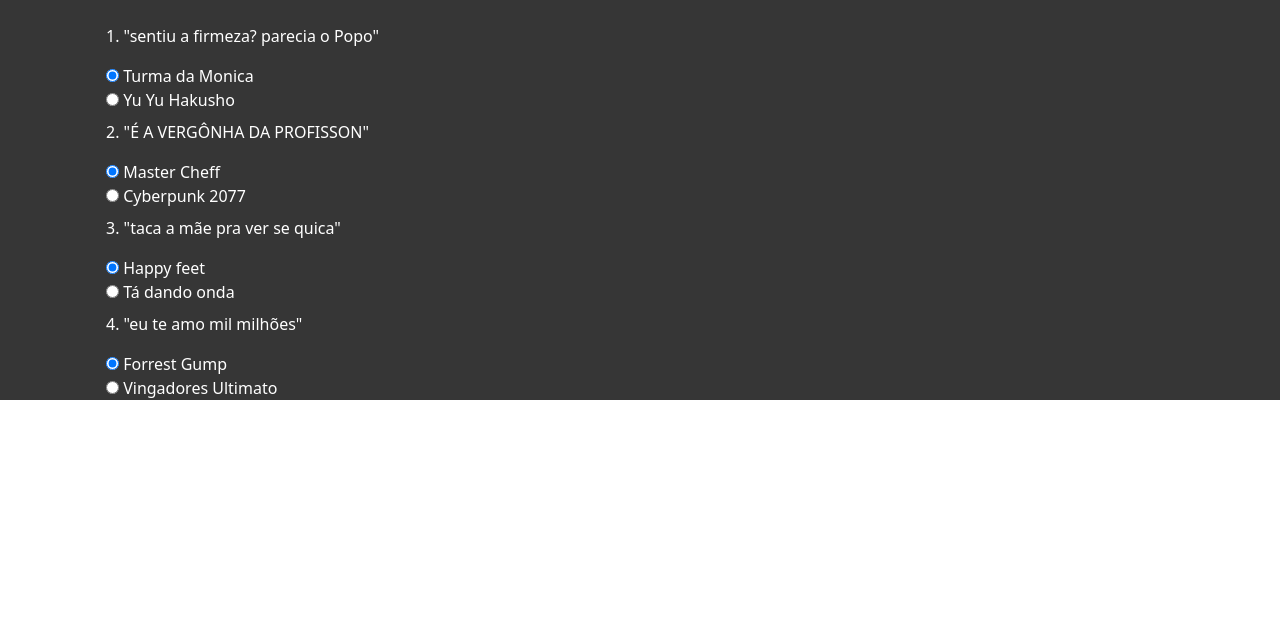
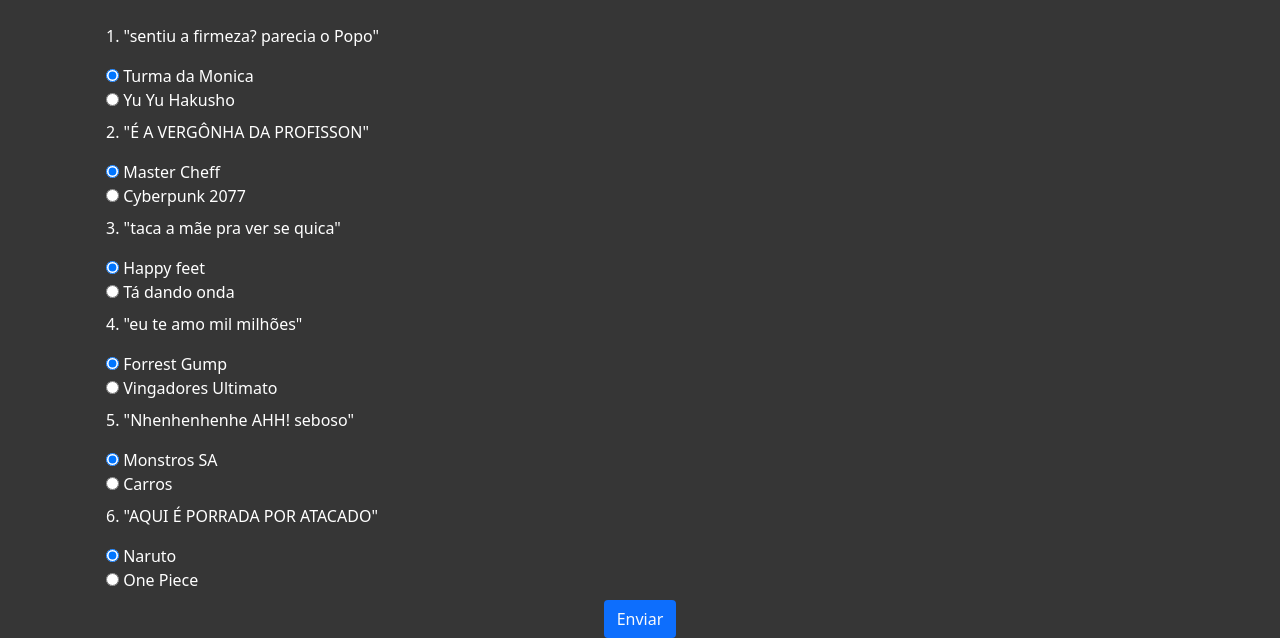
Before and after one commit to CarlosHenrique2208/TentativaDaQuest-o19, a plain HTML site: page index.HTML in a window 1280 px wide. Shown: the part 267-905 px from the top of the page. Before the commit the page ends 800 px from the top, so only its background shows below. Drawn offline with nearby package versions, Linux system fonts and the light colour scheme.

Commit message:
Update index.HTML

```diff
--- a/index.HTML
+++ b/index.HTML
@@ -81,6 +81,46 @@
                         </label>
                     </div>
                 </div>
+
+<!--                 DIVs FEITAS APÓS A ATIVIDADE 20 -->
+<!--                 INCLUSIVE ANTERIORMENTE EU NÃO TINHA COLOCADO UMA BUTTON -->
+                <div class="form-check my-2 text-white">
+                    <p class="text-white">5. "Nhenhenhenhe AHH! seboso"</p>
+                    <div class="text-white">
+                        <label for="">
+                            <input type="radio" name="inputQuestion5" value="A" checked>
+                            Monstros SA
+                        </label>
+                    </div>
+                    <div class="text-white">
+                        <label for="">
+                            <input type="radio" name="inputQuestion5" value="B">
+                            Carros
+                        </label>
+                    </div>
+                </div>
+
+                <div class="form-check my-2 text-white">
+                    <p class="text-white">6. "AQUI É PORRADA POR ATACADO"</p>
+                    <div class="text-white">
+                        <label for="">
+                            <input type="radio" name="inputQuestion6" value="A" checked>
+                            Naruto
+                        </label>
+                    </div>
+                    <div class="text-white">
+                        <label for="">
+                            <input type="radio" name="inputQuestion6" value="B">
+                            One Piece
+                        </label>
+                    </div>
+                </div>
+
+
+                <div class="text-center">
+                    <button class="btn bg-primary text-light">Enviar</button>
+                </div>
+
             </form>
         </div>
     </div>
```
